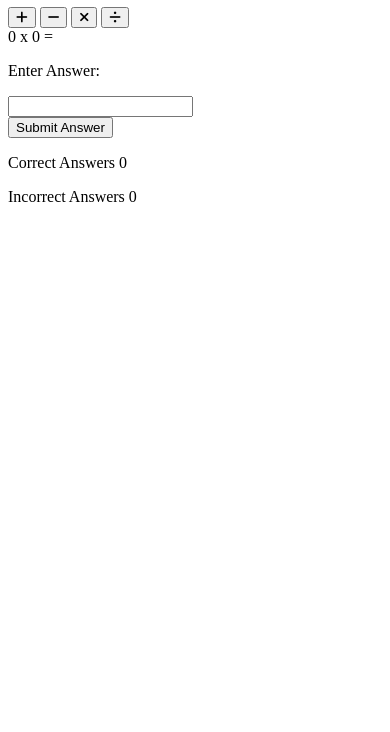
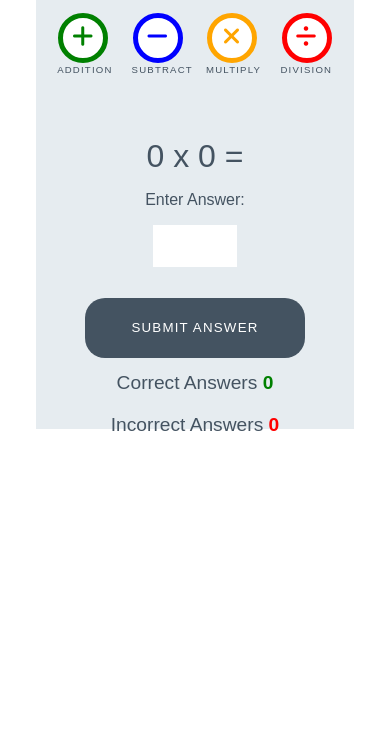
Before and after one commit to NOMAD1981/love-maths, a plain HTML site: page index.html in a window 390 px wide. Shown: the part 112-844 px from the top of the page. Drawn offline with Linux system fonts and the light colour scheme.

Commit message:
Add styles for game

```diff
--- a/assets/css/style.css
+++ b/assets/css/style.css
@@ -0,0 +1,252 @@
+/* --------- Global style */
+
+body {
+    background-color: white;
+    font-family: "Raleway", sans-serif;
+    color: #445361;
+    text-align: center;
+}
+
+/* --------- Heading */
+
+.heading {
+    text-align: center;
+    font-size: 2.5rem;
+}
+
+.logo {
+    height: 40px;
+    padding-right: 5px;
+}
+
+/* --------- Game layout */
+
+.game-area {
+    background-color: #E6ECF0;
+    box-sizing: border-box;
+    width: 85%;
+    height: 65vh;
+    max-height: 450px;
+    max-width: 830px;
+    margin-left: auto;
+    margin-right: auto;
+    padding: 1%;
+}
+
+.question-area {
+    width: 50%;
+    font-size: 2rem;
+    margin: auto;
+    padding: 50px 0;
+}
+
+.question-area span {
+    padding: 0 15px;
+}
+
+.score-area {
+    margin: 5px auto;
+    width: 60%;
+    font-size: 1.2rem;
+}
+
+.controls-area {
+    width: 85%;
+    margin: 30px auto;
+}
+
+#score {
+    color: green;
+    font-weight: bold;
+}
+
+#incorrect {
+    color: red;
+    font-weight: bold;
+}
+
+.answer-message {
+    display: none;
+    font-size: 1rem;
+}
+
+#answer-box {
+    border: none;
+    color: #445361;
+    display: inline-block;
+    height: 40px;
+    width: 80px;
+    font-size: 1.2rem;
+}
+
+.scores {
+    display: inline-block;
+    padding: 25px;
+}
+
+/* --------- Buttons */
+
+.btn {
+    width: 220px;
+    height: 60px;
+    font-family: "Raleway", sans-serif;
+    text-transform: uppercase;
+    letter-spacing: 1.2px;
+    color: white;
+}
+
+.btn:focus {
+    outline: none;
+}
+
+.btn--big {
+    padding-top: 10px;
+    border-radius: 50%;
+    background-color: white;
+    border: 10px solid;
+    width: 100px;
+    height: 100px;
+    font-size: 3.2rem;
+    margin: 0 30px;
+    transition: all 0.5s;
+}
+
+.btn--big::after {
+    content: attr(data-type);
+    font-size: 1rem;
+    color: #445361;
+    position: relative;
+    left: -0.5em;
+}
+
+.btn--blue {
+    border-color: blue;
+    color: blue;
+}
+
+.btn--blue:active,
+.btn--blue:hover {
+    background-color: darkblue;
+    color: white;
+}
+
+.btn--orange {
+    border-color: orange;
+    color: orange;
+}
+
+.btn--orange:active,
+.btn--orange:hover {
+    background-color: darkorange;
+    color: white;
+}
+
+.btn--red {
+    border-color: red;
+    color: red;
+}
+
+.btn--red:active,
+.btn--red:hover {
+    background-color: darkred;
+    color: white;
+}
+
+.btn--green {
+    border-color: green;
+    color: green;
+}
+
+.btn--green:active,
+.btn--green:hover {
+    background-color: darkgreen;
+    color: white;
+}
+
+.btn--gray {
+    margin-top: 25px;
+    background-color: #445361;
+    border: 1px transparent;
+    border-radius: 20px;
+}
+
+.btn--gray:active,
+.btn--gray:hover {
+    background-color: #0d1013;
+}
+
+/* --------- Media queries */
+
+@media (max-width: 414px) {
+    .controls-area {
+        width: 100%;
+    }
+
+    .btn--big {
+        margin: 0 10px;
+        padding: 5px;
+        border: 5px solid;
+        width: 50px;
+        height: 50px;
+        font-size: 1.5rem;
+    }
+
+    .btn--big::after {
+        font-size: 0.6rem;
+        left: -0.7rem;
+    }
+
+    .question-area {
+        padding: 10% 0;
+        width: 100%;
+    }
+
+    .question-area span {
+        padding: 0;
+    }
+
+    .answer-message {
+        display: block;
+    }
+
+    #answer-box {
+        display: block;
+        margin: 0 auto;
+    }
+    .btn--gray {
+        margin-top: 0;
+    }
+
+    .score-area {
+        width: 100%;
+    }
+
+    .scores {
+        margin: 0.5em auto;
+        display: block;
+        padding: 5px;
+    }
+
+    .heading {
+        font-size: 2rem;
+    }
+}
+
+@media (max-width: 320px) {
+    .game-area {
+        height: 70vh;
+    }
+
+    .controls-area {
+        width: 75%;
+        margin: 10px auto;
+    }
+
+    .btn--big {
+        margin: 10px 10px;
+    }
+    .question-area {
+        padding: 10px 0;
+    }
+
+}
--- a/index.html
+++ b/index.html
@@ -14,17 +14,17 @@
     </h1>
 
     <div class="game-area">
-            <div class="controls-area"></div>
-                <button class="btn btn--big btn--green">
+            <div class="controls-area">
+                <button data-type="addition" class="btn btn--big btn--green">
                     <i class="fas fa-plus"></i>
                 </button>
-                <button class="btn btn--big btn--blue">
+                <button data-type="subtract" class="btn btn--big btn--blue">
                     <i class="fas fa-minus"></i>
                 </button>
-                <button class="btn btn--big btn--orange">
+                <button data-type="multiply" class="btn btn--big btn--orange">
                     <i class="fas fa-times"></i>
                 </button>
-                <button class="btn btn--big btn--red">
+                <button data-type="division" class="btn btn--big btn--red">
                     <i class="fas fa-divide"></i>
                 </button>
     </div>
@@ -36,7 +36,7 @@
         <p class="answer-message">Enter Answer:</p>
         <input id="answer-box" type="number">
     </div>
-    <button class="btn btn--gray">Submit Answer</button>
+    <button data-type="submit" class="btn btn--gray">Submit Answer</button>
     <div class="score-area">
         <p class="scores">Correct Answers <span id="score">0</span></p>
         <p class="scores">Incorrect Answers <span id="incorrect">0</span></p>
```
